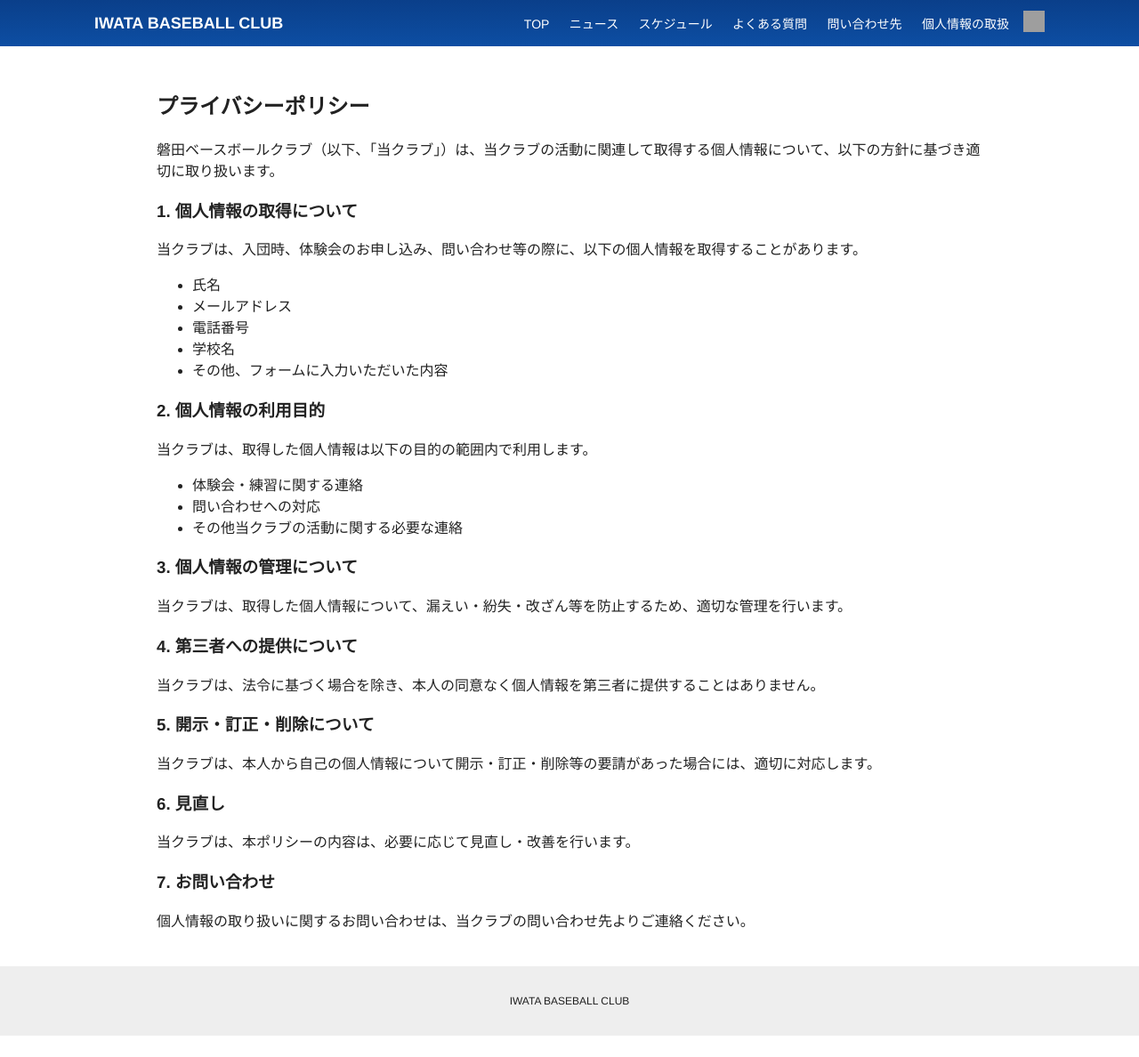
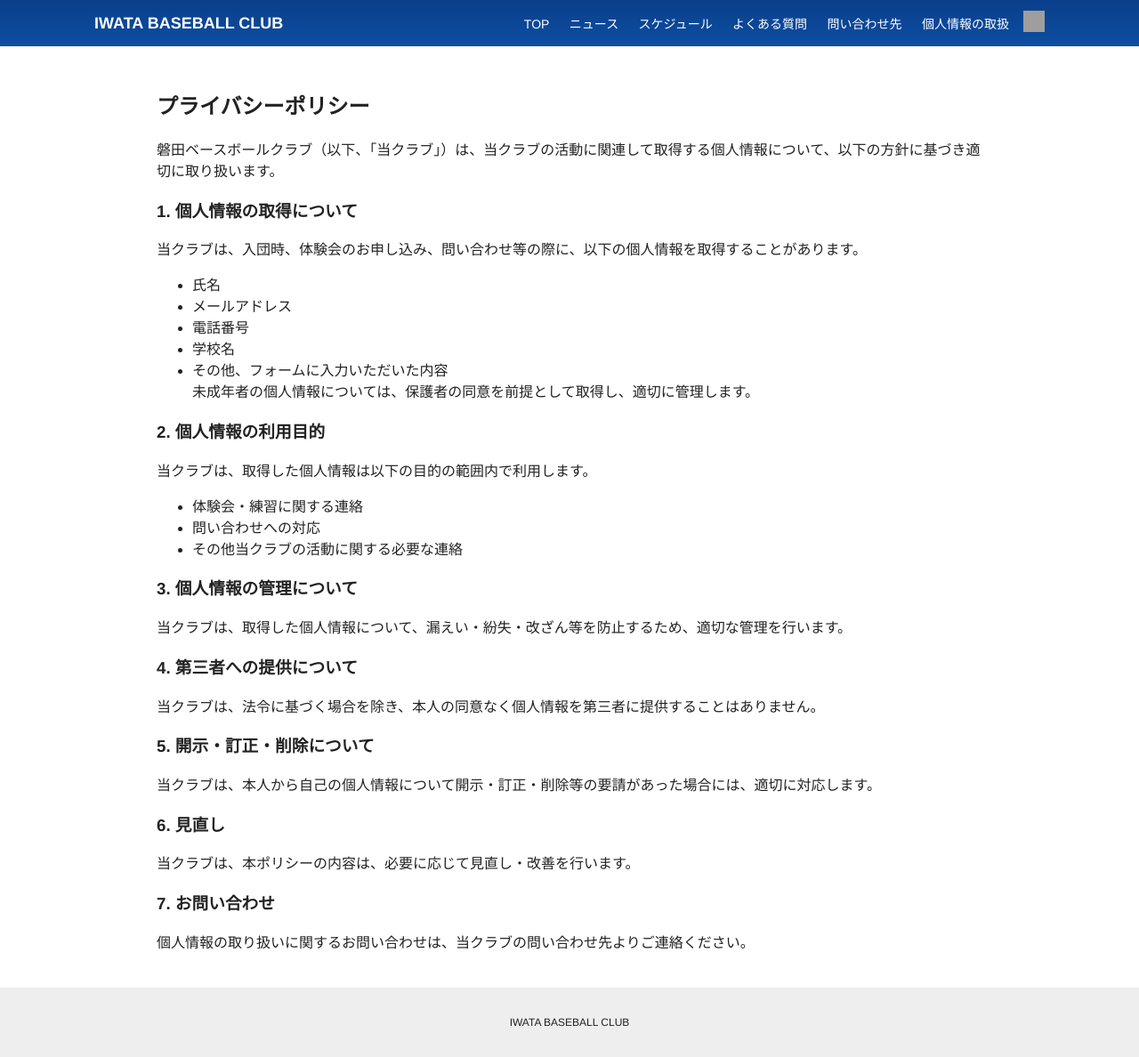
Before and after one commit to moutineigo/baseball, a Jekyll site: the page built from privacy.md, in a window 1280 px wide and 1188 px high. Shown: the whole window at 89% size. Built offline with Jekyll 4.4.1, drawn with Linux system fonts in a browser that asks for light colours; grey boxes are pictures that could not be loaded.

Commit message:
Update privacy.md

```diff
--- a/privacy.md
+++ b/privacy.md
@@ -15,6 +15,7 @@ permalink: /privacy/
 - 電話番号
 - 学校名
 - その他、フォームに入力いただいた内容
+未成年者の個人情報については、保護者の同意を前提として取得し、適切に管理します。
 
 ### 2. 個人情報の利用目的
 当クラブは、取得した個人情報は以下の目的の範囲内で利用します。
```
